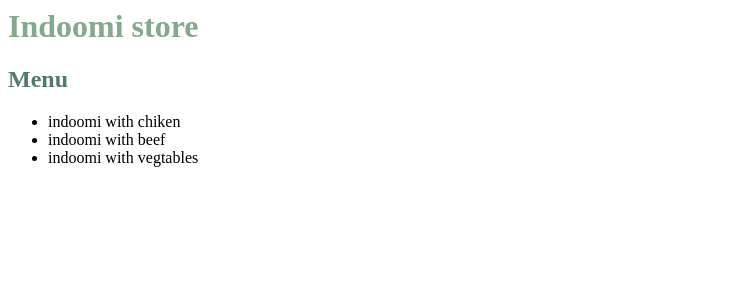
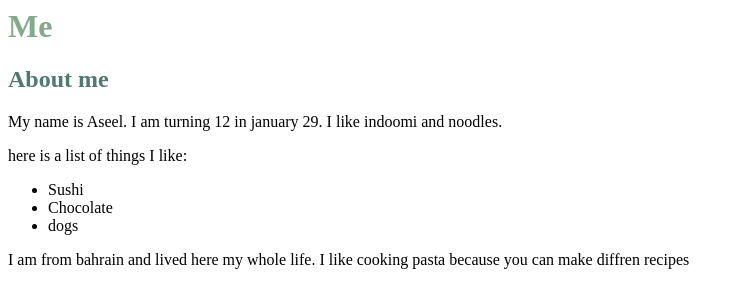
Before and after one commit to aa100851/pages, a plain HTML site: page index.html in a window 1280 px wide. Shown: the whole page, without its empty margins (0-744 px from the left). Drawn offline with Linux system fonts and the light colour scheme.

Commit message:
Update index.html

```diff
--- a/index.html
+++ b/index.html
@@ -4,25 +4,30 @@
  h2 { color:rgb(82, 121, 111)}
 
 </style>
- <title> Reasturant</title>
+ <title> About Me </title>
 </head>
 <body>
 
 <h1>
-Indoomi store
+Me
  </h1>
 <h2>
-Menu
+About me
 </h2>
+<p>My name is Aseel. I am turning 12 in january 29. I like indoomi and noodles.</p>
+
 <p>
-
+here is a list of things I like:
 <ul>
-<li> indoomi with chiken </li>
-<li> indoomi with beef</li>
-<li> indoomi with vegtables</li>
-
+<li>Sushi</li>
+<li>Chocolate</li>
+<li>dogs</li>
+</ul>
 </p>
 
+<p>
+I am from bahrain and lived here my whole life. I like cooking pasta because you can make diffren recipes
+</p>
 
 
 
```
